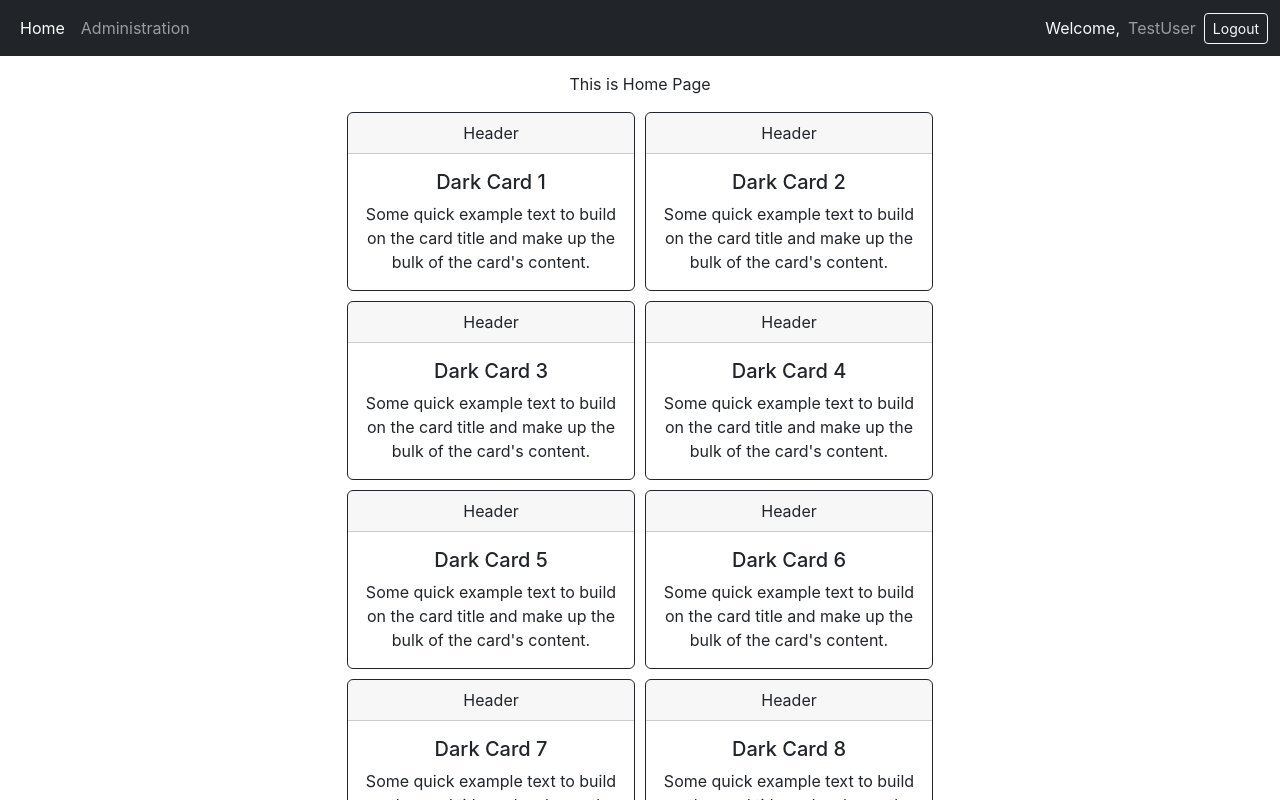
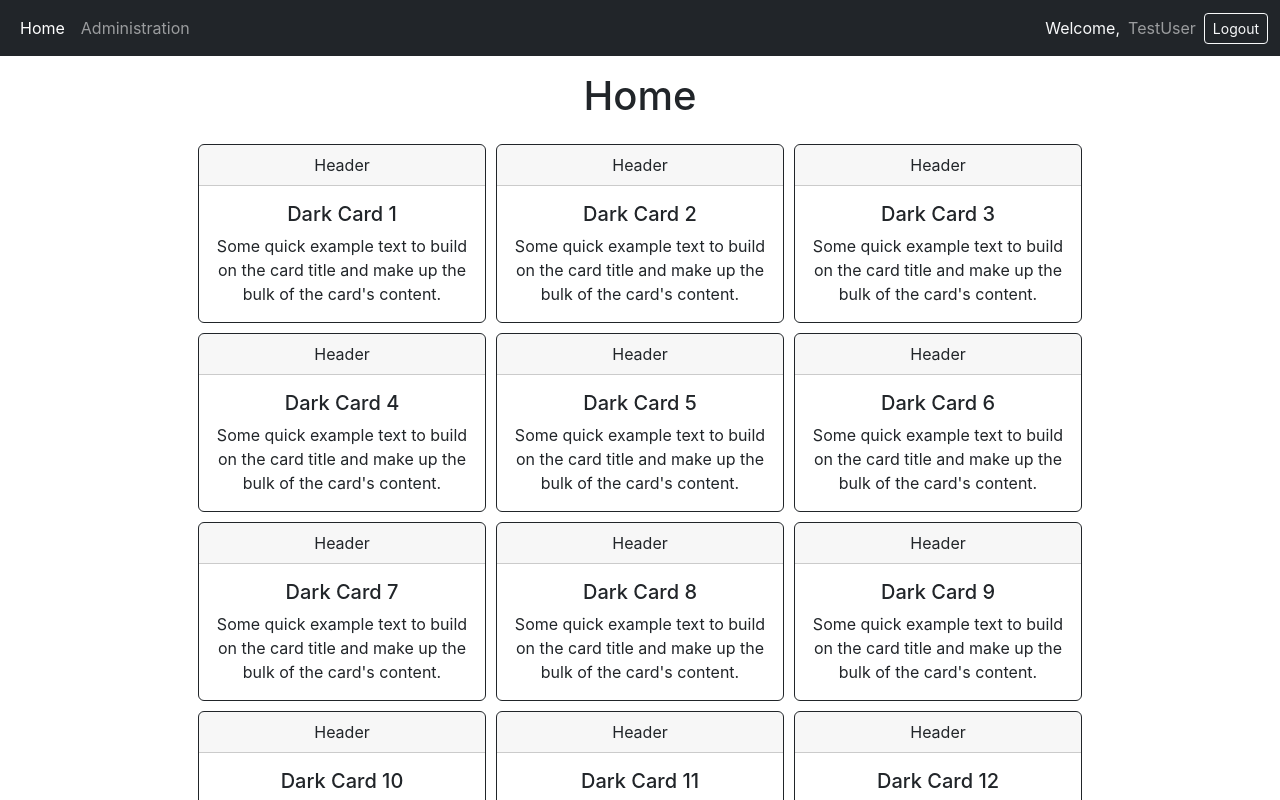
Before and after one commit to solar-citizen/gifty-webapp, a React (Create React App) app: page / in a window 1280 px wide. Shown: the top 800 px of the page. Built offline with nearby package versions, Linux system fonts and the light colour scheme.

Commit message:
Refactor code: - remove React imports - fix css (+ use Bootstrap classes) - remove garbage code/comments - other minor changes

```diff
--- a/src/components/Layout/Layout.tsx
+++ b/src/components/Layout/Layout.tsx
@@ -1,4 +1,3 @@
-import React from 'react'
 import { Outlet } from 'react-router-dom'
 import { Navigation } from '../index'
 import styles from './Layout.module.scss'
--- a/src/components/Navigation/Navigation.tsx
+++ b/src/components/Navigation/Navigation.tsx
@@ -1,6 +1,3 @@
-import React from 'react'
-// import { FontAwesomeIcon } from '@fortawesome/react-fontawesome'
-// import { faReply } from '@fortawesome/free-solid-svg-icons'
 import { Container, Nav, Navbar, Button } from 'react-bootstrap'
 import { NavLink } from 'react-router-dom'
 
--- a/src/components/Tabs/Tab/Tab.tsx
+++ b/src/components/Tabs/Tab/Tab.tsx
@@ -1,15 +1,15 @@
-import React, { useState, useEffect } from 'react'
+import { useState, useEffect, ReactNode, isValidElement, Children } from 'react'
 import Button from 'react-bootstrap/Button'
 import styles from './Tab.module.scss'
 
 type TabProps = {
-  children: React.ReactNode
+  children: ReactNode
   active: number
 }
 
 type TabDataProps = {
   tab: string
-  children: React.ReactNode
+  children: ReactNode
 }
 
 const Tab = ({ children, active }: TabProps) => {
@@ -19,8 +19,8 @@ const Tab = ({ children, active }: TabProps) => {
   useEffect(() => {
     let data: TabDataProps[] = []
 
-    React.Children.forEach(children, (element: React.ReactNode) => {
-      if (!React.isValidElement(element)) return
+    Children.forEach(children, (element: ReactNode) => {
+      if (!isValidElement(element)) return
 
       const {
         props: { tab, children },
--- a/src/components/Tabs/Tabs.tsx
+++ b/src/components/Tabs/Tabs.tsx
@@ -1,4 +1,4 @@
-import React, { FC } from 'react'
+import { FC } from 'react'
 import { Categories, Discounts, Maintenance, Tab } from '../index'
 import styles from './Tabs.module.scss'
 
--- a/src/pages/Administration/Administration.tsx
+++ b/src/pages/Administration/Administration.tsx
@@ -1,10 +1,10 @@
-import React, { FC } from 'react'
+import { FC } from 'react'
 import { Tabs } from '../../components'
 
 const Administration: FC = () => {
   return (
     <div>
-      This is Administration Page
+      <h1 className='d-flex'>Administration</h1>
       <Tabs />
     </div>
   )
--- a/src/pages/Home/Home.module.scss
+++ b/src/pages/Home/Home.module.scss
@@ -1,5 +1,4 @@
-.Cards {
-  max-width: 70%;
+.CardsContainer {
   margin: 0 auto;
   padding-top: 1rem;
   display: flex;
--- a/src/pages/Home/Home.tsx
+++ b/src/pages/Home/Home.tsx
@@ -1,4 +1,4 @@
-import React, { FC } from 'react'
+import { FC } from 'react'
 import Card from 'react-bootstrap/Card'
 import styles from './Home.module.scss'
 
@@ -7,8 +7,9 @@ const Home: FC = () => {
 
   return (
     <main>
-      <span>This is Home Page</span>
-      <div className={styles.Cards}>
+      <div className='container-fluid w-75'>
+        <h1>Home</h1>
+        <div className={styles.CardsContainer}>
           {numbers.map(n => {
             return (
               <Card border='dark' style={{ width: '18rem' }} key={n}>
@@ -23,6 +24,7 @@ const Home: FC = () => {
             )
           })}
         </div>
+      </div>
     </main>
   )
 }
```
Also changed, not shown: 1 other file (tests, documents, lock files or other folders). Lines whose indentation alone changed are shown as unchanged.
